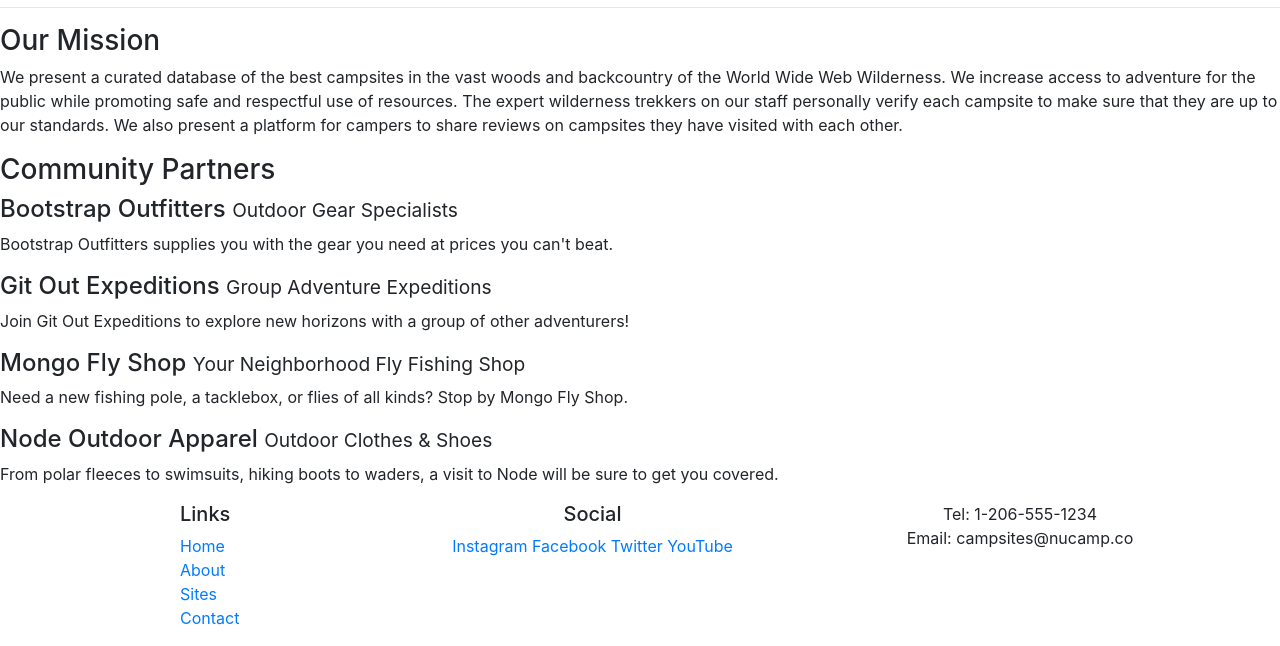
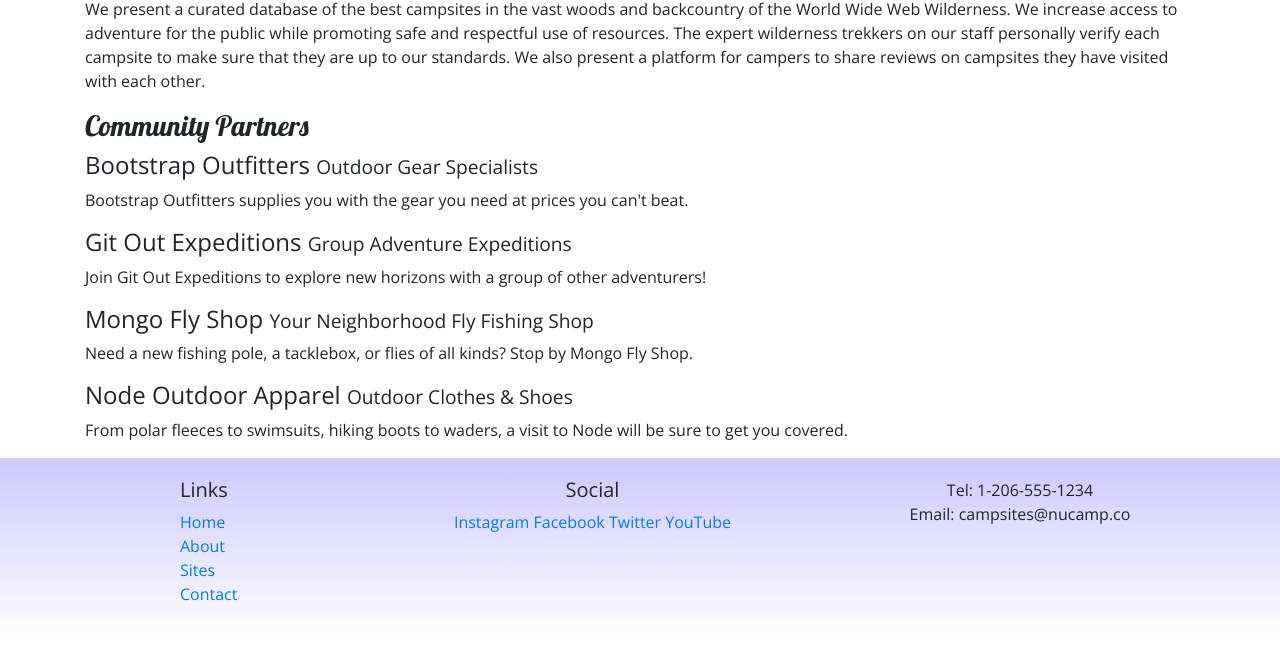
Before and after one commit to johnnyBettencourt/nucampsite, a website: page aboutus.html in a window 1280 px wide. Shown: the part 310-956 px from the top of the page. Drawn offline with nearby package versions, Linux system fonts and the light colour scheme.

Commit message:
Week 1 Workshop Assignment

```diff
--- a/aboutus.html
+++ b/aboutus.html
@@ -11,7 +11,7 @@
 
         <!-- Additional CSS must be placed after Bootstrap CSS -->
         <link rel="stylesheet" href="https://fonts.googleapis.com/css?family=Lobster|Open+Sans" />
-
+        <link rel="stylesheet" href="./CSS/styles.css" />
     <title>NuCamp: A Better Way To Camp</title>
 </head>
 
@@ -28,32 +28,32 @@
         </div>
     </header>
 
-    <div>
-        <div>
-            <div>
+    <div class="container">
+        <div class="row">
+            <div class="col">
                <h2>About Us</h2>
                <hr />
             </div>
         </div>
 
-        <div>
-            <div>
+        <div class="row">
+            <div class="col-sm-6 col-xl col">
                 <h3>Our Mission</h3>
                 <p>We present a curated database of the best campsites in the vast woods and backcountry of the World Wide Web Wilderness. We increase access to adventure for the public while promoting safe and respectful use of resources. The expert wilderness trekkers on our staff personally verify each campsite to make sure that they are up to our standards. We also present a platform for campers to share reviews on campsites they have visited with each other.</p>
             </div>
         </div>
 
-        <div>
-            <div>
+        <div class="row">
+            <di class="col">
                 <h3>Community Partners</h3>
                 <h4>Bootstrap Outfitters <small>Outdoor Gear Specialists</small></h4>
-                <p>Bootstrap Outfitters supplies you with the gear you need at prices you can't beat.</p>
+                <p class="d-none d-sm-block">Bootstrap Outfitters supplies you with the gear you need at prices you can't beat.</p>
                 <h4>Git Out Expeditions <small>Group Adventure Expeditions</small></h4>
-                <p>Join Git Out Expeditions to explore new horizons with a group of other adventurers!</p>
+                <p class="d-none d-sm-block">Join Git Out Expeditions to explore new horizons with a group of other adventurers!</p>
                 <h4>Mongo Fly Shop <small>Your Neighborhood Fly Fishing Shop</small></h4>
-                <p>Need a new fishing pole, a tacklebox, or flies of all kinds? Stop by Mongo Fly Shop.</p>
+                <p class="d-none d-sm-block">Need a new fishing pole, a tacklebox, or flies of all kinds? Stop by Mongo Fly Shop.</p>
                 <h4>Node Outdoor Apparel <small>Outdoor Clothes & Shoes</small></h4>
-                <p>From polar fleeces to swimsuits, hiking boots to waders, a visit to Node will be sure to get you covered.</p>
+                <p class="d-none d-sm-block">From polar fleeces to swimsuits, hiking boots to waders, a visit to Node will be sure to get you covered.</p>
             </div>
         </div>
     </div>
@@ -65,7 +65,7 @@
                     <h5>Links</h5>
                     <ul class="list-unstyled">
                         <li><a href="index.html">Home</a></li>
-                        <li><a href="#">About</a></li>
+                        <li><a href="./aboutus.html">About</a></li>
                         <li><a href="#">Sites</a></li>
                         <li><a href="#">Contact</a></li>
                     </ul>
```
Also changed, not shown: index.html (+4 -4 lines).
